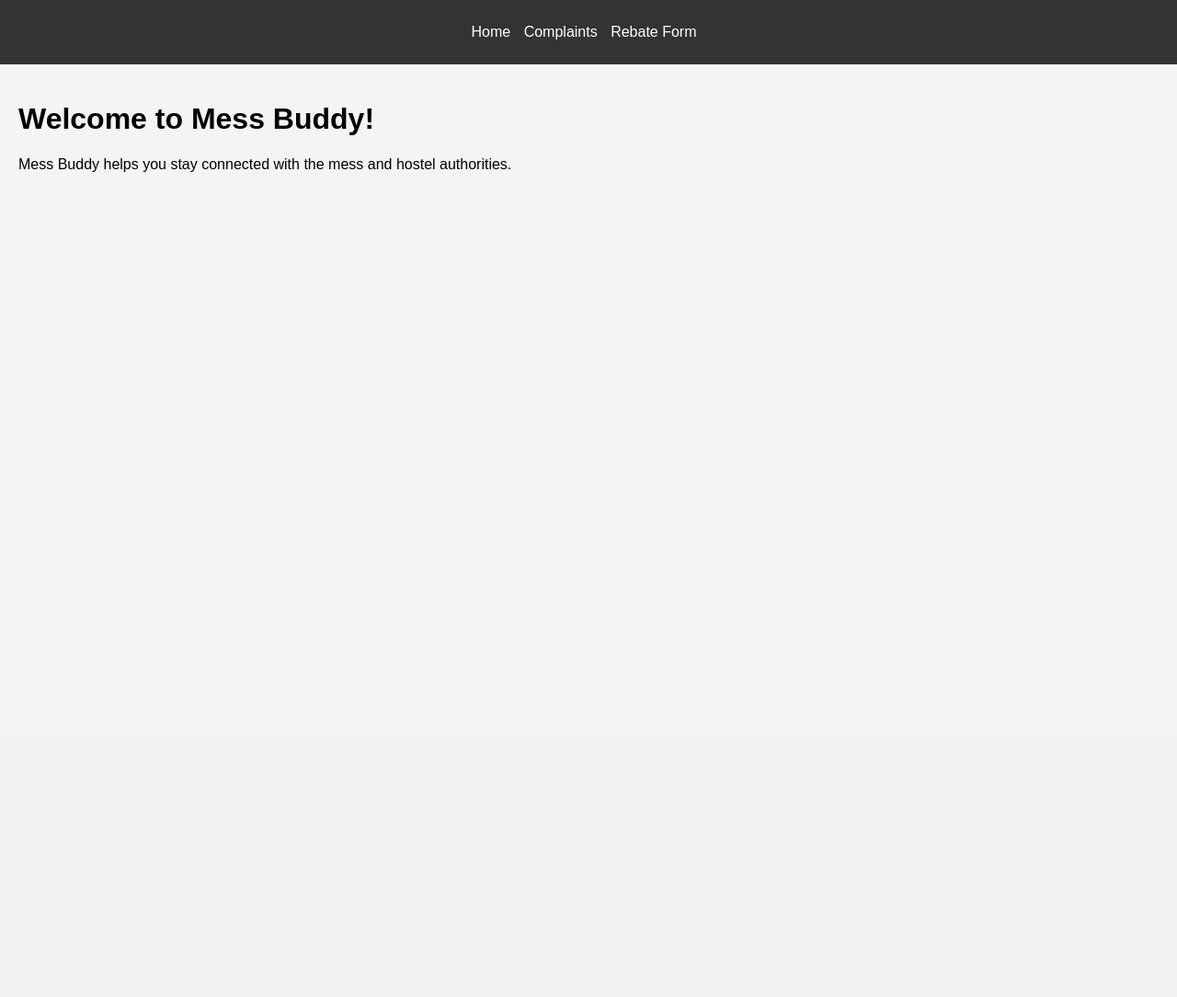
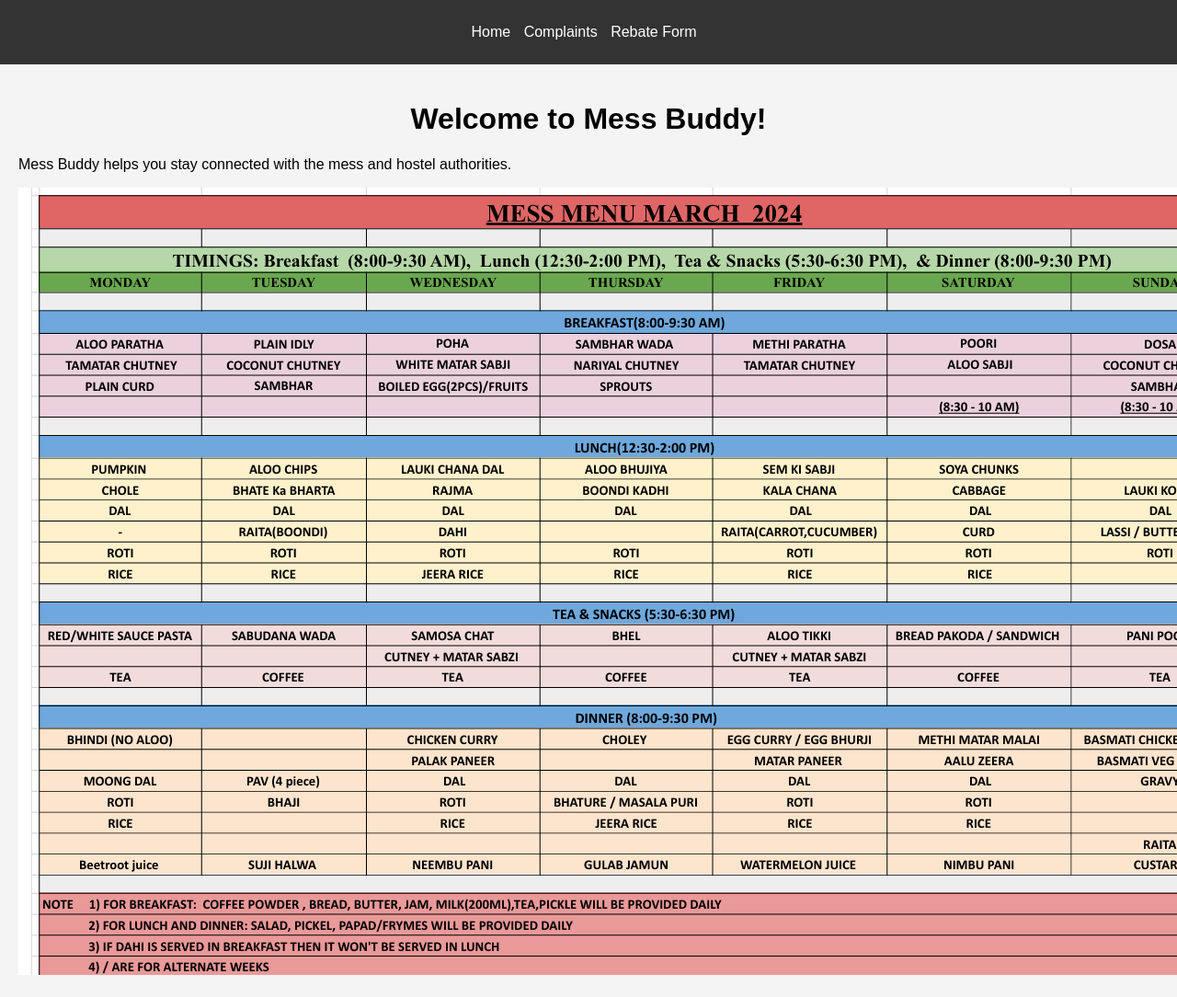
Before and after one commit to bkrajak523/mess-buddy, a Flask app: page / in a window 1280 px wide; the page is wider, and only the part inside the window is pictured. Shown: that part at 92% size. Before the commit the page ends 187 px from the top of that part, so only its background shows below. Run offline with Flask 3, Linux system fonts and the light colour scheme.

Commit message:
updated text at center and added images

```diff
--- a/static/style.css
+++ b/static/style.css
@@ -51,3 +51,7 @@ button {
     color: white;
     border: none;
 }
+.cen{
+    text-align: center;
+
+}
--- a/templates/base.html
+++ b/templates/base.html
@@ -16,10 +16,14 @@
                 <li><a href="{{ url_for('rebate') }}">Rebate Form</a></li>
             </ul>
         </nav>
+
+
     </header>
     <main>
-        {% block content %}{% endblock %}
+        {% block content %} {% endblock %}
+        <img src="{{ url_for('static', filename='images/menu.png') }}" alt="menu"
     </main>
+
     <script>
 
     </script>
--- a/templates/index.html
+++ b/templates/index.html
@@ -1,5 +1,5 @@
 {% extends 'base.html' %}
 {% block content %}
-    <h1>Welcome to Mess Buddy!</h1>
+    <h1 class = "cen">Welcome to Mess Buddy!</h1>
     <p>Mess Buddy helps you stay connected with the mess and hostel authorities.</p>
 {% endblock %}
```
Also changed, not shown: static/images/menu.png (added).
